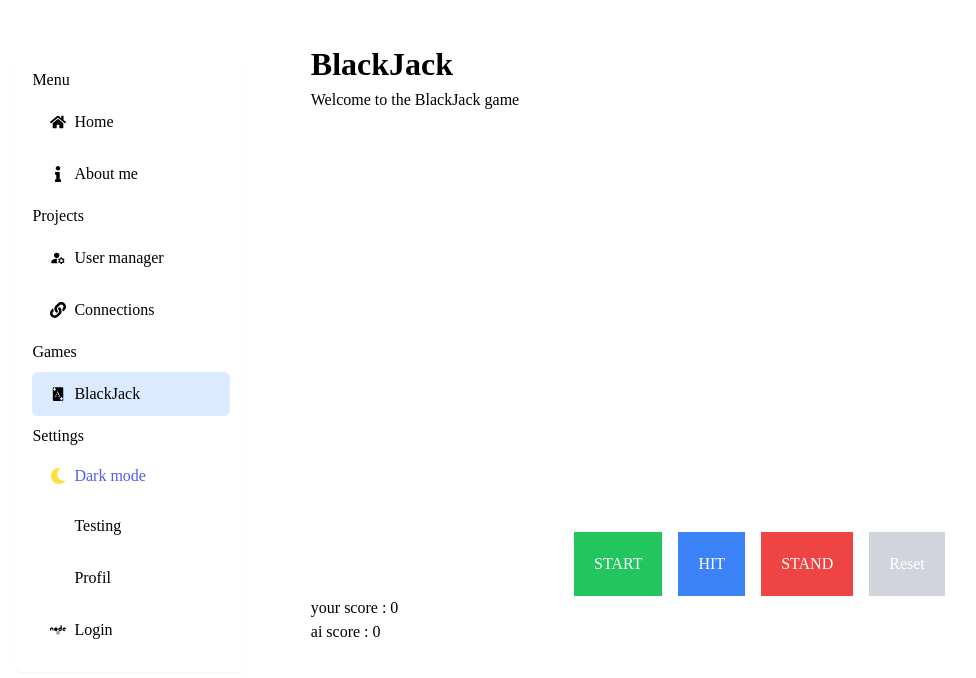
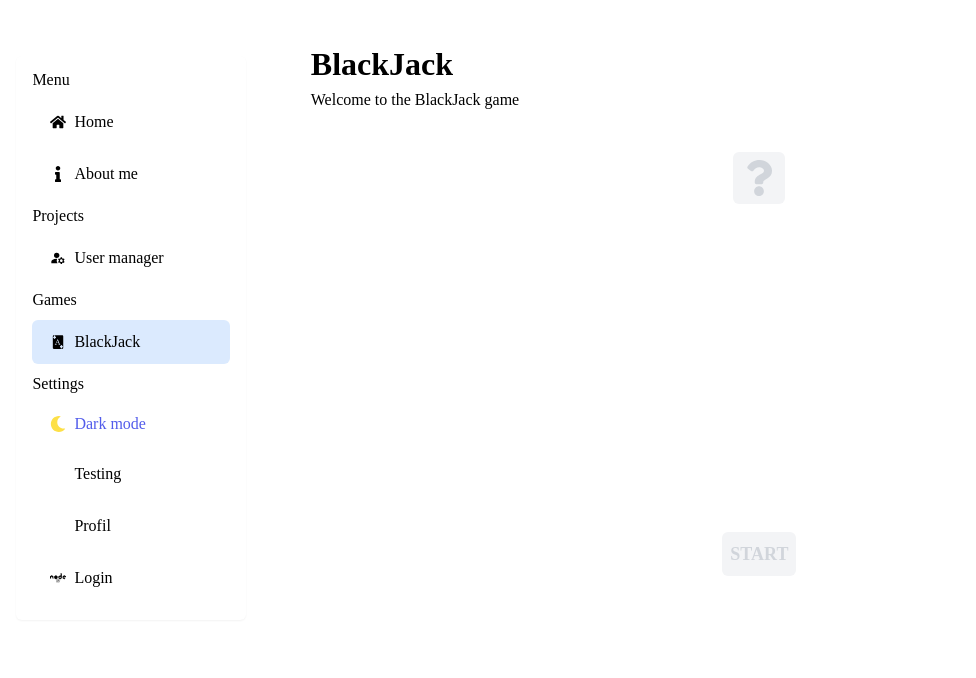
Before and after one commit to java-nta/myprogress, a React (Create React App) app: page /blackjack in a window 1280 px wide. Shown: the top 678 px of the page, without its empty margins (22-998 px from the left). Built offline with nearby package versions, Linux system fonts and the light colour scheme; some icons are missing.

Commit message:
blackjack

```diff
--- a/package.json
+++ b/package.json
@@ -15,6 +15,7 @@
     "react-router-dom": "^6.21.1",
     "react-scripts": "5.0.1",
     "router": "^1.3.8",
+    "uuid": "^9.0.1",
     "web-vitals": "^2.1.4"
   },
   "scripts": {
--- a/src/components/BlackJack.jsx
+++ b/src/components/BlackJack.jsx
@@ -1,4 +1,5 @@
 import Page from "./layout/Page";
+import { FaQuestion } from "react-icons/fa";
 
 import { cards } from "./core/games/blackjack/data";
 import { useCallback, useEffect, useState } from "react";
@@ -14,6 +15,7 @@ const BlackJack = () => {
   const [winner, setWinner] = useState(null);
   const [turn, setTurn] = useState(null);
   const [hide, setHide] = useState(true);
+  const [ruleModal, setRuleModal] = useState(false);
 
   // Get a card from the deck.
   const drawCard = useCallback(() => {
@@ -37,35 +39,47 @@ const BlackJack = () => {
   }, [deck]);
 
   // Generate the card.
+  const calculateAceValue = (hand, currentScore) => {
+    const hasAce = hand.some((card) => card.id.startsWith("A"));
+    const aceValue = hasAce ? 10 : 1; // The value to add if there's an Ace
+
+    if (hasAce && currentScore + aceValue === 21) {
+      return currentScore + aceValue;
+    } else if (hasAce && currentScore + 11 <= 21) {
+      return currentScore + 11; // Use Ace as 11 without busting
+    }
+    return currentScore + aceValue;
+  };
   const generateCard = useCallback(
-    (to, score) => {
+    (to) => {
       const card = drawCard();
       if (card) {
         if (to === "player") {
           setPlayerHand((prePlayerHand) => [...prePlayerHand, card]);
           setPlayerScore((prePlayerScore) => {
-            if (card.id.startsWith("A") && 11 + score === 21) {
-              return prePlayerScore + 11;
+            if (card.id.startsWith("A")) {
+              return calculateAceValue(playerHand, prePlayerScore);
             }
             return prePlayerScore + card.value;
           });
         } else {
           setAiHand((preAiHand) => [...preAiHand, card]);
           setAiScore((preAiScore) => {
-            if (card.id.startsWith("A") && 11 + score === 21) {
-              return preAiScore + 11;
+            if (card.id.startsWith("A") && 11 + preAiScore >= 21) {
+              return calculateAceValue(aiHand, preAiScore);
             }
             return preAiScore + card.value;
           });
         }
       }
     },
-    [drawCard]
+    [aiHand, drawCard, playerHand]
   );
 
   // Game Options
 
   const start = () => {
+    reset();
     for (let i = 0; i < 2; i++) {
       generateCard("player");
       generateCard("ai");
@@ -128,68 +142,117 @@ const BlackJack = () => {
       <p>Welcome to the BlackJack game</p>
 
       <div className="flex flex-col items-center gap-9 my-10 min-h-[340px]">
+        {!turn && (
+          <div className="flex justify-center gap-4 items-center relative">
+            <button
+              onClick={() => setRuleModal((preRuleModal) => !preRuleModal)}
+              type="button"
+              className="p-2 text-4xl bg-gray-100 rounded-md text-gray-300 hover:text-gray-600 smooth-transition hover:scale-105 dark:bg-dark-component"
+            >
+              <FaQuestion />
+            </button>
+            <AnimatePresence>
+              {ruleModal && (
+                <motion.div
+                  initial={{ y: -10, opacity: 0 }}
+                  animate={{ y: 0, opacity: 1 }}
+                  transition={{ duration: 0.3 }}
+                  exit={{ y: -10, opacity: 0 }}
+                  className="p-2 bg-gray-100 text-gray-500 border rounded-md absolute w-[500px] top-20 dark:bg-dark-component dark:border-dark-backgroundL"
+                >
+                  <p>
+                    Aim for a hand value close to 21 without going over. Cards
+                    2-10 are face value, face cards are 10, and Aces are 1 or
+                    11. Get a "Blackjack" with an Ace and a 10-point card.
+                    Choose to "Hit" for more cards or "Stand" to keep your hand.
+                    Don't exceed 21; that's a "Bust." After your turn, the
+                    dealer reveals their cards and follows set rules. The
+                    closest to 21 wins. Good luck!
+                  </p>
+                </motion.div>
+              )}
+            </AnimatePresence>
+          </div>
+        )}
         <div className="flex gap-1 justify-center ">
           {aiHand.map((card, index) => (
             <Card
-              initial={{}}
               key={index}
               isUpcard={
                 index === 1 && winner === null && turn === "player"
                   ? true
                   : false
               }
+              animate={index === aiHand.length - 1 && true}
               index={card.id}
             />
           ))}
         </div>
         <div className="flex gap-1 justify-center">
           {playerHand.map((card, index) => (
-            <Card key={index} index={card.id} />
+            <Card
+              key={index}
+              index={card.id}
+              animate={index === playerHand.length - 1 && true}
+            />
           ))}
         </div>
       </div>
-      <div className="flex justify-center gap-4">
-        {hide && (
+      {/* Game Options Menu */}
+      <div className="flex justify-center gap-4 mb-10">
+        {hide || winner !== null ? (
           <AnimatePresence>
             <motion.button
               key={"start-btn"}
               type="button"
-              className="p-5 bg-green-500 text-white hover:scale-95 smooth-transition"
+              className="p-2 rounded-md bg-gray-100 text-lg font-bold text-gray-300 hover:text-green-600 hover:bg-green-200 smooth-transition"
               onClick={start}
               initial={{ opacity: 0, scale: 0 }}
               animate={{ scale: 1, opacity: 1 }}
-              transition={{ duration: 0.5 }}
-              exit={{ opacity: 0, scale: 0, transition: { duration: 0.5 } }}
+              transition={{ duration: 0.3 }}
+              exit={{ opacity: 0, scale: 0 }}
             >
               START
             </motion.button>
           </AnimatePresence>
-        )}
+        ) : (
+          <>
             <button
               type="button"
-          className="p-5 bg-blue-500 text-white hover:scale-95 smooth-transition"
+              className="p-2 rounded-md bg-gray-100 text-lg font-bold text-gray-300 hover:text-blue-600 hover:bg-blue-200 smooth-transition"
               onClick={() => generateCard("player", playerScore)}
             >
               HIT
             </button>
             <button
               type="button"
-          className="p-5 bg-red-500 text-white hover:scale-95 smooth-transition"
+              className="p-2 rounded-md bg-gray-100 text-lg font-bold text-gray-300 hover:text-red-600 hover:bg-red-200 smooth-transition"
               onClick={stand}
             >
               STAND
             </button>
             <button
               type="button"
-          className="p-5 bg-gray-300 text-white hover:scale-95 smooth-transition"
+              className="p-2 rounded-md bg-gray-100 text-lg font-bold text-gray-300 hover:text-dark-background  smooth-transition"
               onClick={reset}
             >
               Reset
             </button>
+          </>
+        )}
       </div>
-      <p>your score : {playerScore}</p>
-      <p>ai score : {aiScore}</p>
-      {winner && <div>winner is: {winner}</div>}
+      <AnimatePresence>
+        {winner === "player" && (
+          <div className="bg-green-500 text-white rounded-md text-center p-2">
+            YOU WON
+          </div>
+        )}
+        {winner === "ai" && (
+          <div className="bg-red-500 text-white rounded-md text-center p-2">
+            YOU LOST
+          </div>
+        )}
+      </AnimatePresence>
     </Page>
   );
 };
--- a/src/components/Sidebare.jsx
+++ b/src/components/Sidebare.jsx
@@ -1,12 +1,4 @@
-import {
-  FaHome,
-  FaMoon,
-  FaSun,
-  FaInfo,
-  FaBars,
-  FaLink,
-  FaNode,
-} from "react-icons/fa";
+import { FaHome, FaMoon, FaSun, FaInfo, FaBars, FaNode } from "react-icons/fa";
 import { MdManageAccounts } from "react-icons/md";
 
 import { FaCircleUser, FaGear } from "react-icons/fa6";
@@ -25,13 +17,7 @@ const Sidebare = ({ toggleDarkMode, isDarkMode }) => {
   ];
   const projectsNav = [
     { text: "User manager", url: "/usermanager", icon: <MdManageAccounts /> },
-    { text: "Connections", url: "/connections", icon: <FaLink /> },
-    // {
-    //   text: "Anime Tracker",
-    //   url: "/animetracker",
-    //   icon: <SiPivotaltracker />,
-    //   isDisable: true
-    // },
+    // { text: "Connections", url: "/connections", icon: <FaLink /> },
   ];
   const settingsNav = [
     {
--- a/src/components/core/Toastcore.jsx
+++ b/src/components/core/Toastcore.jsx
@@ -15,11 +15,11 @@ const Toastcore = ({ icon, iconColor, message }) => {
   return (
     <div
       id="toast"
-      class="fixed bottom-10 z-50 -left-full transition-all duration-500 ease-in-out flex items-center w-full max-w-xs p-4 space-x-4 rtl:space-x-reverse text-gray-500 bg-white divide-x rtl:divide-x-reverse divide-gray-200 rounded-lg shadow dark:text-gray-400 dark:divide-gray-700 space-x dark:bg-gray-800"
+      className="fixed bottom-10 z-50 -left-full transition-all duration-500 ease-in-out flex items-center w-full max-w-xs p-4 space-x-4 rtl:space-x-reverse text-gray-500 bg-white divide-x rtl:divide-x-reverse divide-gray-200 rounded-lg shadow dark:text-gray-400 dark:divide-gray-700 space-x dark:bg-gray-800"
       role="alert"
     >
       <span className={classes(iconColor)}>{icon}</span>
-      <div class="ps-4 text-sm font-normal">{message}</div>
+      <div className="ps-4 text-sm font-normal">{message}</div>
     </div>
   );
 };
--- a/src/components/core/games/Card.jsx
+++ b/src/components/core/games/Card.jsx
@@ -1,9 +1,13 @@
 import { cards } from "./blackjack/data";
-
-const Card = ({ index, isUpcard = false }) => {
+import { motion } from "framer-motion";
+const Card = ({ index, isUpcard = false, animate = false }) => {
   const cardInfo = cards[index];
-  return (
-    <div>
+  return animate ? (
+    <motion.div
+      initial={{ opacity: 0, x: 100 }}
+      animate={{ opacity: 1, x: 0 }}
+      transition={{ duration: 1, ease: "easeInOut" }}
+    >
       {isUpcard ? (
         <img
           src={process.env.PUBLIC_URL + "/games/cards/1B.svg"}
@@ -17,7 +21,23 @@ const Card = ({ index, isUpcard = false }) => {
           className="h-[150px]"
         />
       )}
-    </div>
+    </motion.div>
+  ) : (
+    <motion.div>
+      {isUpcard ? (
+        <img
+          src={process.env.PUBLIC_URL + "/games/cards/1B.svg"}
+          alt={cardInfo.value + ""}
+          className="h-[150px]"
+        />
+      ) : (
+        <img
+          src={process.env.PUBLIC_URL + "/games/cards/" + cardInfo.svg}
+          alt={cardInfo.value + ""}
+          className="h-[150px]"
+        />
+      )}
+    </motion.div>
   );
 };
 
```
Also changed, not shown: src/components/Usermanager.jsx (+8 -15 lines), 1 other file (tests, documents, lock files or other folders). Lines whose indentation alone changed are shown as unchanged.
